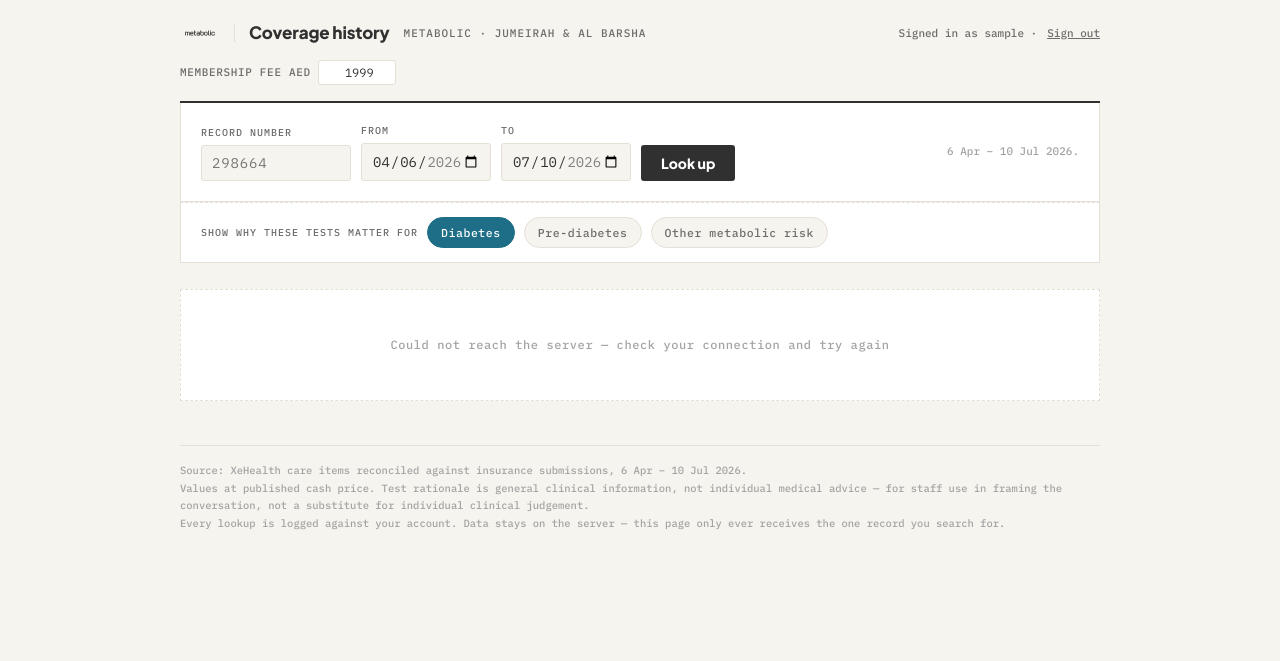
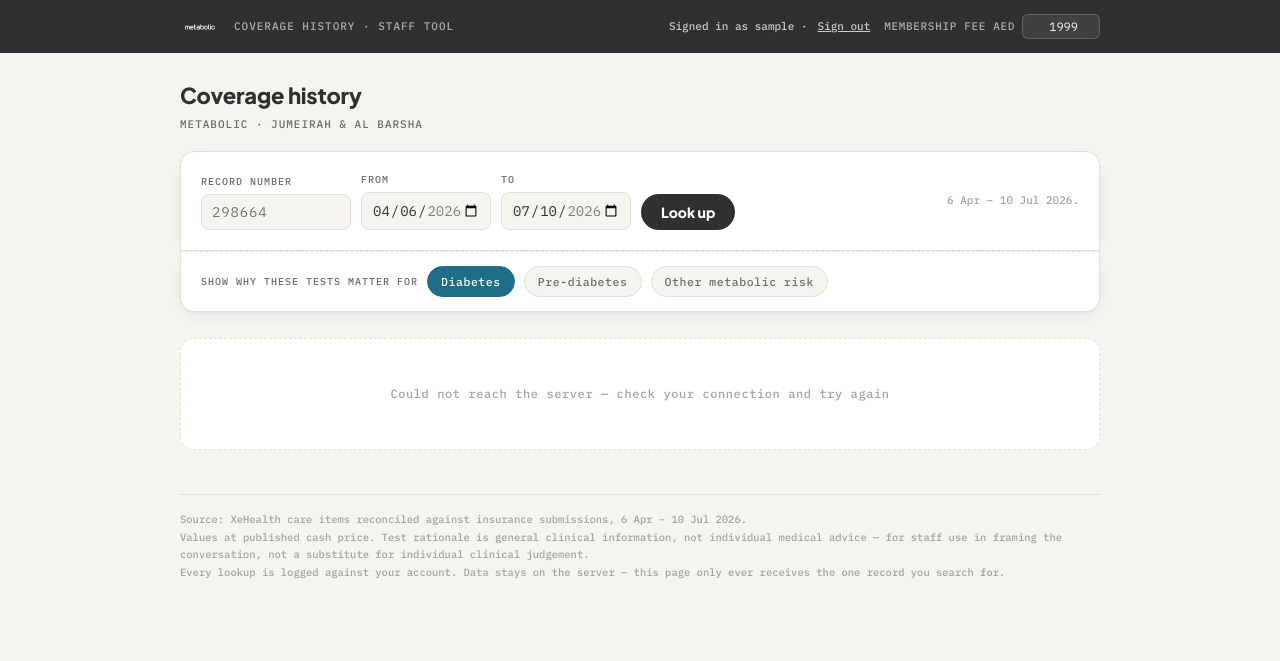
Before and after one commit to dahhan94/metabolicmembership, a Flask app: page / in a window 1280 px wide. Shown: the top 661 px of the page. Run offline with Flask 3, Linux system fonts and the light colour scheme; the visitor is signed in with stand-in values (Sample User, id 1); data that the repository does not hold is empty; parts of the project's set-up code (start-up, migrations or seed data) failed here and were passed over.

Commit message:
Polish visual design to match Metabolic's marketing/onboarding tool
Adds a dark top bar (matching the reference tool's persistent nav),
rounds and shadows the flat "lab report" cards into soft elevated ones,
converts the view toggle into gap-separated pill buttons, gives the
membership case header a gradient fill, and turns the perks list into
icon-chip tiles (Member Benefits style) using the brand's pastel palette.

```diff
--- a/static/style.css
+++ b/static/style.css
@@ -18,6 +18,8 @@
   --bright-yellow:#FFFA86; --flashy-teal:#94F5F4; --sky-blue:#9BDCFF;
   --mono:'IBM Plex Mono',ui-monospace,monospace;
   --sans:'Plus Jakarta Sans',system-ui,sans-serif;
+  --radius:14px; --radius-sm:10px;
+  --shadow:0 1px 2px rgba(48,48,48,.04),0 6px 20px -8px rgba(48,48,48,.12);
 }
 *{box-sizing:border-box}
 html,body{margin:0;padding:0}
@@ -25,23 +27,35 @@ body{background:var(--paper);color:var(--ink);font-family:var(--sans);font-size:
   font-weight:500;line-height:1.5;-webkit-font-smoothing:antialiased}
 .wrap{max-width:960px;margin:0 auto;padding:0 20px 80px}
 
-.mast{display:flex;align-items:center;gap:14px;flex-wrap:wrap;padding:20px 0 16px;
-  border-bottom:2px solid var(--ink)}
+.topbar{background:var(--ink);color:#fff}
+.topbar-inner{max-width:960px;margin:0 auto;padding:14px 20px;display:flex;align-items:center;
+  gap:14px;flex-wrap:wrap}
+.topbar .brand-logo{fill:#fff}
+.topbar-label{font-family:var(--mono);font-size:11px;letter-spacing:.09em;text-transform:uppercase;
+  color:rgba(255,255,255,.6)}
+.topbar .spacer{flex:1}
+.topbar .who{color:rgba(255,255,255,.75)}
+.topbar .who a{color:rgba(255,255,255,.75)}
+.topbar .fee{color:rgba(255,255,255,.6)}
+.topbar .fee input{background:rgba(255,255,255,.08);border-color:rgba(255,255,255,.18);color:#fff}
+
+.mast{padding:26px 0 18px}
 .brand-logo{height:20px;width:auto;fill:var(--ink);flex-shrink:0}
 .mast-divider{width:1px;height:18px;background:var(--rule);flex-shrink:0}
-.mast h1{font-size:17px;font-weight:800;letter-spacing:-.01em;margin:0}
-.mast .sub{font-family:var(--mono);font-size:11px;letter-spacing:.09em;text-transform:uppercase;color:var(--ink-60)}
-.mast .spacer{flex:1}
+.mast h1{font-size:22px;font-weight:800;letter-spacing:-.01em;margin:0}
+.mast .sub{font-family:var(--mono);font-size:11px;letter-spacing:.09em;text-transform:uppercase;
+  color:var(--ink-60);display:block;margin-top:4px}
 .fee{display:flex;align-items:center;gap:7px;font-family:var(--mono);font-size:11px;
   letter-spacing:.06em;text-transform:uppercase;color:var(--ink-60)}
 .fee input{width:78px;font-family:var(--mono);font-size:12px;padding:4px 6px;
-  border:1px solid var(--rule);border-radius:3px;background:var(--card);color:var(--ink);text-align:right}
+  border:1px solid var(--rule);border-radius:6px;background:var(--card);color:var(--ink);text-align:right}
 
 .who{font-family:var(--mono);font-size:11px;color:var(--ink-60);display:flex;align-items:center;gap:10px}
 .who a{color:var(--ink-60)}
 
 .login-wrap{max-width:340px;margin:14vh auto 0;padding:0 20px}
-.login-card{background:var(--card);border:1px solid var(--ink);padding:28px 26px}
+.login-card{background:var(--card);border:1px solid var(--rule);border-radius:var(--radius);
+  box-shadow:var(--shadow);padding:28px 26px}
 .login-card .brand-logo-wrap{display:block;margin-bottom:16px}
 .login-card .brand-logo-wrap .brand-logo{height:22px}
 .login-card h1{font-size:17px;font-weight:800;margin:0 0 4px}
@@ -53,17 +67,19 @@ body{background:var(--paper);color:var(--ink);font-family:var(--sans);font-size:
 .login-err{font-size:13px;color:var(--denied);margin:0 0 14px}
 
 .loading{padding:46px 20px;text-align:center;font-family:var(--mono);font-size:12px;
-  letter-spacing:.05em;color:var(--ink-35)}
+  letter-spacing:.05em;color:var(--ink-35);border:1px solid var(--rule);border-radius:var(--radius);
+  background:var(--card);box-shadow:var(--shadow)}
 
 .search{display:flex;gap:10px;flex-wrap:wrap;align-items:flex-end;padding:20px;
-  background:var(--card);border:1px solid var(--rule);border-top:none}
+  background:var(--card);border:1px solid var(--rule);border-radius:var(--radius) var(--radius) 0 0;
+  box-shadow:var(--shadow)}
 .field{display:flex;flex-direction:column;gap:5px}
 .field label{font-family:var(--mono);font-size:10px;letter-spacing:.1em;text-transform:uppercase;color:var(--ink-60)}
 .field input{font-family:var(--mono);font-size:14px;padding:8px 10px;border:1px solid var(--rule);
-  border-radius:3px;background:var(--paper);color:var(--ink)}
+  border-radius:8px;background:var(--paper);color:var(--ink)}
 .field input[type=text]{width:150px;letter-spacing:.06em}
 button{font-family:var(--sans);font-size:14px;font-weight:800;padding:9px 20px;border:none;
-  border-radius:3px;background:var(--ink);color:#fff;cursor:pointer}
+  border-radius:24px;background:var(--ink);color:#fff;cursor:pointer}
 button:hover{background:var(--accent)}
 :focus-visible{outline:2px solid var(--accent);outline-offset:2px}
 .hint{font-family:var(--mono);font-size:11px;color:var(--ink-35);margin-left:auto;align-self:center;
@@ -72,7 +88,8 @@ button:hover{background:var(--accent)}
 
 /* condition chips */
 .conds{display:flex;gap:9px;align-items:center;flex-wrap:wrap;padding:14px 20px;
-  background:var(--card);border:1px solid var(--rule);border-top:1px dashed var(--rule);margin-bottom:26px}
+  background:var(--card);border:1px solid var(--rule);border-top:1px dashed var(--rule);
+  border-radius:0 0 var(--radius) var(--radius);box-shadow:var(--shadow);margin-bottom:26px}
 .conds .cl{font-family:var(--mono);font-size:10px;letter-spacing:.1em;text-transform:uppercase;color:var(--ink-60)}
 .chip{position:relative}
 .chip input{position:absolute;opacity:0;width:100%;height:100%;margin:0;cursor:pointer}
@@ -82,35 +99,37 @@ button:hover{background:var(--accent)}
 .chip input:focus-visible+span{outline:2px solid var(--accent);outline-offset:2px}
 
 .msg{padding:46px 20px;text-align:center;font-family:var(--mono);font-size:12px;
-  letter-spacing:.05em;color:var(--ink-35);border:1px dashed var(--rule);background:var(--card)}
+  letter-spacing:.05em;color:var(--ink-35);border:1px dashed var(--rule);border-radius:var(--radius);
+  background:var(--card)}
 
-.ident{display:flex;gap:0;flex-wrap:wrap;border:1px solid var(--ink);background:var(--card)}
-.ident div{padding:11px 16px;border-right:1px solid var(--rule);flex:1;min-width:118px}
+.ident{display:flex;gap:0;flex-wrap:wrap;border:1px solid var(--rule);border-radius:var(--radius);
+  box-shadow:var(--shadow);background:var(--card);overflow:hidden}
+.ident div{padding:14px 16px;border-right:1px solid var(--rule);flex:1;min-width:118px}
 .ident div:last-child{border-right:none}
 .ident dt{font-family:var(--mono);font-size:9.5px;letter-spacing:.11em;text-transform:uppercase;
   color:var(--ink-60);margin:0 0 3px}
 .ident dd{font-family:var(--mono);font-size:15px;font-weight:500;margin:0;letter-spacing:.02em}
 
 .ledger{margin-top:22px}
-.ledger .bar{display:flex;height:30px;border:1px solid var(--ink);overflow:hidden}
+.ledger .bar{display:flex;height:30px;border:1px solid var(--rule);border-radius:8px;overflow:hidden;
+  box-shadow:var(--shadow)}
 .ledger .bar span{display:block}
 .keys{display:flex;gap:22px;flex-wrap:wrap;margin-top:9px}
 .key{display:flex;align-items:center;gap:7px;font-family:var(--mono);font-size:11px;color:var(--ink-60)}
-.key i{width:10px;height:10px;display:block;border-radius:1px}
+.key i{width:10px;height:10px;display:block;border-radius:3px}
 .key b{color:var(--ink);font-weight:600}
 
 /* view toggle */
-.vt{display:flex;gap:0;margin:30px 0 0;border:1px solid var(--ink)}
-.vt button{flex:1;background:var(--card);color:var(--ink-60);border-radius:0;text-align:left;
-  padding:13px 17px;border-right:1px solid var(--rule);font-weight:500}
-.vt button:last-child{border-right:none}
+.vt{display:flex;gap:10px;margin:30px 0 0}
+.vt button{flex:1;background:var(--card);color:var(--ink-60);border:1px solid var(--rule);
+  border-radius:var(--radius-sm);box-shadow:var(--shadow);text-align:left;padding:13px 17px;font-weight:500}
 .vt button:hover{background:var(--paper);color:var(--ink)}
-.vt button[aria-pressed=true]{background:var(--ink);color:#fff}
+.vt button[aria-pressed=true]{background:var(--ink);color:#fff;border-color:var(--ink)}
 .vt .vl{display:block;font-family:var(--mono);font-size:10px;letter-spacing:.1em;
   text-transform:uppercase;opacity:.72;margin-bottom:3px}
 .vt .vn{display:block;font-size:15px;font-weight:800}
 
-.headline{margin:0;padding:26px 24px;border-left:4px solid}
+.headline{margin:0;padding:26px 24px;border-left:4px solid;border-radius:var(--radius);box-shadow:var(--shadow)}
 .headline .eyebrow{font-family:var(--mono);font-size:10.5px;letter-spacing:.11em;
   text-transform:uppercase;margin-bottom:9px}
 .headline .amt{font-family:var(--mono);font-size:clamp(34px,7vw,52px);font-weight:600;
--- a/templates/index.html
+++ b/templates/index.html
@@ -10,18 +10,22 @@
 <link href="https://fonts.googleapis.com/css2?family=IBM+Plex+Mono:wght@400;500;600&display=swap" rel="stylesheet">
 <link rel="stylesheet" href="{{ url_for('static', filename='style.css') }}">
 </head><body>
-<div class="wrap">
-
-  <div class="mast">
+<div class="topbar">
+  <div class="topbar-inner">
     {% include '_logo.html' %}
-    <span class="mast-divider"></span>
-    <h1>Coverage history</h1>
-    <span class="sub">Metabolic · Jumeirah &amp; Al Barsha</span>
+    <span class="topbar-label">Coverage History &middot; Staff Tool</span>
     <span class="spacer"></span>
     <span class="who">Signed in as {{ user }} &middot; <a href="{{ url_for('logout') }}">Sign out</a></span>
     <label class="fee">Membership fee AED
       <input id="fee" type="number" value="1999" min="0" step="100" aria-label="Annual membership fee in AED">
     </label>
+  </div>
+</div>
+<div class="wrap">
+
+  <div class="mast">
+    <h1>Coverage history</h1>
+    <span class="sub">Metabolic · Jumeirah &amp; Al Barsha</span>
   </div>
 
   <div class="search">
```
Also changed, not shown: other parts of static/style.css (+34 -21 lines), static/app.js (+20 -8 lines).
